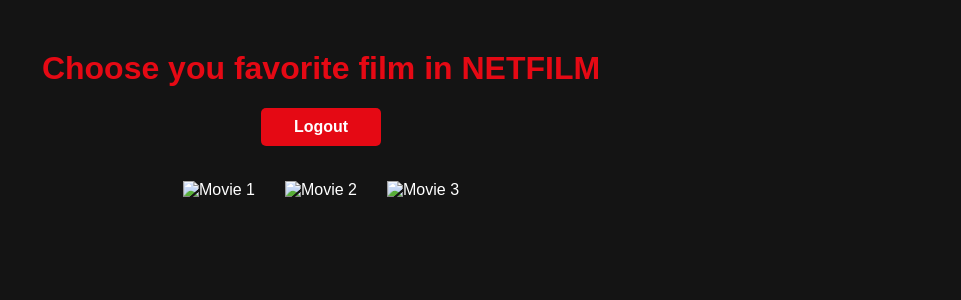
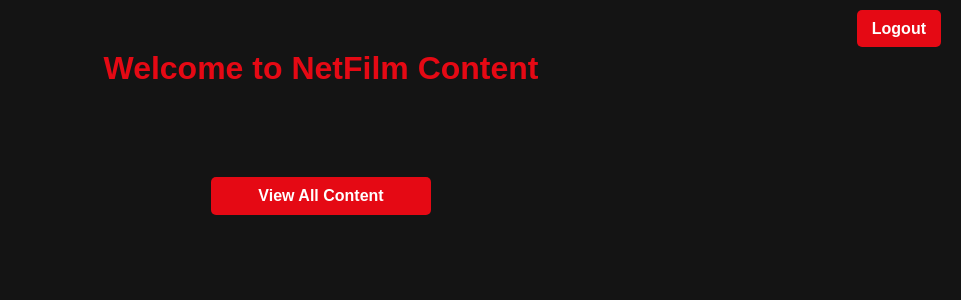
Before and after one commit to GiammaCode/frontend_netfilm, a Flask app: page /home in a window 1280 px wide. Shown: the top 300 px of the page, without its empty margins (319-1280 px from the left). Run offline with Flask 3, Linux system fonts and the light colour scheme; data that the repository does not hold is empty; some libraries are stand-ins or nearby versions.

Commit message:
developed about auth service

```diff
--- a/app.py
+++ b/app.py
@@ -1,4 +1,5 @@
-from flask import Flask, render_template, redirect, url_for, request, jsonify
+from flask import Flask, render_template, redirect, url_for, request, jsonify, session
+from flask_cors import CORS
 import requests
 
 app = Flask(__name__)
@@ -7,10 +8,27 @@ app = Flask(__name__)
 AUTHENTICATION_SERVICE_URL = "http://localhost:5000"
 CONTENT_MANAGEMENT_SERVICE_URL = "http://localhost:5001"
 
+CORS(app)
+
 # Homepage
 @app.route('/')
 def index():
     return render_template('index.html')
+
+# Pagina principale
+@app.route('/home')
+def home():
+    token = request.args.get('token')
+    headers = {'Authorization': f'Bearer {token}'}
+    # Chiamata al servizio di gestione dei contenuti per ottenere la home
+    response = requests.get(f"{CONTENT_MANAGEMENT_SERVICE_URL}/content", headers=headers)
+    if response.status_code == 200:
+        contents = response.json()
+        return render_template('home.html', contents=contents, token=token)
+    else:
+        return "Unable to fetch content", response.status_code
+
+###########################  AUTH #############################
 
 # Pagina di login
 @app.route('/login', methods=['GET', 'POST'])
@@ -29,7 +47,7 @@ def login():
 
     return render_template('login.html')
 
-# Pagina di registrazione
+# Pagina di registrazione ok
 @app.route('/register', methods=['GET', 'POST'])
 def register():
     if request.method == 'POST':
@@ -46,19 +64,45 @@ def register():
 
     return render_template('register.html')
 
-# Pagina principale
-@app.route('/home')
-def home():
-    token = request.args.get('token')
-    headers = {'Authorization': f'Bearer {token}'}
+#pagina di reset
+@app.route('/reset-password', methods=['GET', 'POST'])
+def reset_password():
+    if request.method == 'POST':
+        email = request.form.get('email')
 
-    # Chiamata al servizio di gestione dei contenuti per ottenere la home
-    response = requests.get(f"{CONTENT_MANAGEMENT_SERVICE_URL}/content", headers=headers)
-    if response.status_code == 200:
-        contents = response.json()
-        return render_template('home.html', contents=contents, token=token)
-    else:
-        return "Unable to fetch content", response.status_code
+        if not email:
+            return "Please provide a valid email.", 400
+
+        # Invio della richiesta POST all'auth service per il reset della password
+        response = requests.post(f"{AUTHENTICATION_SERVICE_URL}/auth/reset-password", json={'email': email})
+
+        if response.status_code == 200:
+            return "Password reset email sent. Please check your inbox.", 200
+        elif response.status_code == 404:
+            return "User not found.", 404
+        else:
+            return "An error occurred.", response.status_code
+
+    return render_template('reset_password.html')
+
+
+# Logout dell'utente
+@app.route('/logout', methods=['GET'])
+def logout():
+    token = session.get('access_token')
+    if token:
+        headers = {'Authorization': f'Bearer {token}'}
+        # Invio della richiesta di logout al servizio di autenticazione
+        response = requests.post(f"{AUTHENTICATION_SERVICE_URL}/auth/logout", headers=headers)
+        if response.status_code == 200:
+            session.pop('access_token', None)  # Rimuovi il token dalla sessione
+            return redirect(url_for('index'))
+        else:
+            return "Logout failed", response.status_code
+    return redirect(url_for('index'))
+
+
+##############################  CONTENT MANAGMENT #############################
 
 # Pagina per visualizzare dettagli di un contenuto specifico
 @app.route('/content/<int:content_id>', methods=['GET'])
--- a/templates/home.html
+++ b/templates/home.html
@@ -14,10 +14,42 @@
         text-align: center;
         margin-top: 50px;
       }
+      .header {
+        position: fixed;
+        top: 0;
+        right: 0;
+        padding: 20px;
+      }
+      .logout-button {
+        background-color: #e50914;
+        color: white;
+        padding: 10px 15px;
+        border: none;
+        border-radius: 5px;
+        cursor: pointer;
+        font-weight: bold;
+        text-decoration: none;
+      }
+      .logout-button:hover {
+        background-color: #b20710;
+      }
       h1 {
         color: #e50914;
       }
-      .logout {
+      .movies {
+        display: flex;
+        justify-content: center;
+        flex-wrap: wrap;
+        margin-top: 70px; /* Aggiunge spazio sotto la barra di logout */
+      }
+      .movie {
+        margin: 15px;
+      }
+      img {
+        width: 200px;
+        height: 300px;
+      }
+      .view-all {
         display: block;
         margin: 20px;
         padding: 10px;
@@ -26,36 +58,32 @@
         text-decoration: none;
         font-weight: bold;
         border-radius: 5px;
-        width: 100px;
+        width: 200px;
         margin-left: auto;
         margin-right: auto;
       }
-      .logout:hover {
+      .view-all:hover {
         background-color: #b20710;
-      }
-      .movies {
-        display: flex;
-        justify-content: center;
-        flex-wrap: wrap;
-      }
-      .movie {
-        margin: 15px;
-      }
-      img {
-        width: 200px;
-        height: 300px;
       }
     </style>
   </head>
   <body>
+    <div class="header">
+      <a href="/logout" class="logout-button">Logout</a>
+    </div>
+
     <div class="container">
-      <h1>Choose you favorite film in NETFILM</h1>
-      <a href="/auth/logout" class="logout">Logout</a>
+      <h1>Welcome to NetFilm Content</h1>
       <div class="movies">
-        <div class="movie"><img src="https://via.placeholder.com/200x300" alt="Movie 1"></div>
-        <div class="movie"><img src="https://via.placeholder.com/200x300" alt="Movie 2"></div>
-        <div class="movie"><img src="https://via.placeholder.com/200x300" alt="Movie 3"></div>
+        {% for content in contents %}
+          <div class="movie">
+            <img src="{{ content['image_url'] }}" alt="{{ content['title'] }}">
+            <h3>{{ content['title'] }}</h3>
+            <a href="/content/{{ content['id'] }}">Info</a>
+          </div>
+        {% endfor %}
       </div>
+      <a href="/content" class="view-all">View All Content</a>
     </div>
   </body>
 </html>
--- a/templates/login.html
+++ b/templates/login.html
@@ -44,7 +44,7 @@
   <body>
     <div class="container">
       <h1>Login User</h1>
-      <form action="/auth/login" method="post">
+      <form action="/login" method="post">
         <label for="email">Email:</label><br>
         <input type="text" id="email" name="email"><br>
         <label for="password">Password:</label><br>
--- a/templates/reset_password.html
+++ b/templates/reset_password.html
@@ -44,7 +44,7 @@
   <body>
     <div class="container">
       <h1>Reset Password</h1>
-      <form action="/auth/reset-password" method="post">
+      <form action="/reset-password" method="post">
         <label for="email">Email:</label><br>
         <input type="text" id="email" name="email"><br><br>
         <input type="submit" value="Reset Password">
```
Also changed, not shown: templates/home copy.html (deleted, +0 -65 lines).
